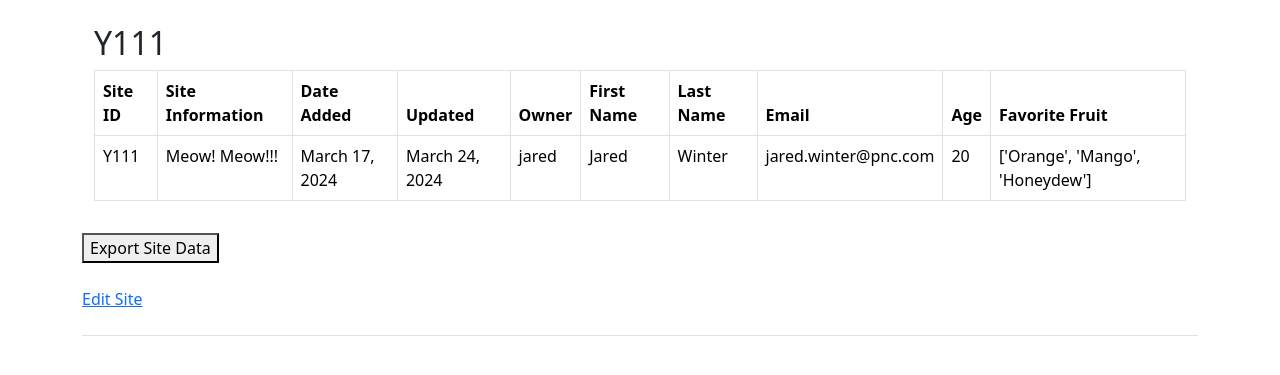
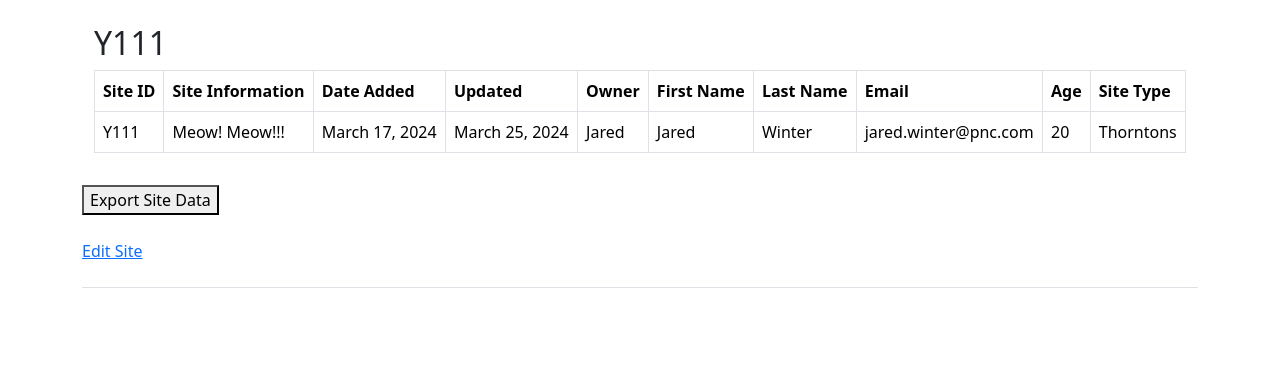
Before and after one commit to jwinternet/alpha_two, a Django app: page /sites/2/ in a window 1280 px wide. Shown: the part 58-433 px from the top of the page. Run offline with Django 5.2, Linux system fonts and the light colour scheme; a user stored in the database is signed in; data comes from the database, SQL or seed files in the repository; parts of the project's set-up code (start-up, migrations or seed data) failed here and were passed over; some libraries are stand-ins or nearby versions.

Commit message:
Fixed the issue where sites created by other users couldn't be seen by all users.

```diff
--- a/site_surveys/admin.py
+++ b/site_surveys/admin.py
@@ -6,7 +6,7 @@
 
 @admin.register(Site)
 class SiteAdmin(admin.ModelAdmin):
-    list_display = ("title", "slug", "owner", "text")
+    list_display = ("title", "site_type", "owner", "text")
     list_filter = ["date_added", "owner"]
     search_fields = ["title"]
     prepopulated_fields = {"slug": ("title",)}
--- a/site_surveys/forms.py
+++ b/site_surveys/forms.py
@@ -5,12 +5,6 @@
 
 
 INTEGER_CHOICES = [tuple([x, x]) for x in range(1, 99)]
-FRUIT_CHOICES = [
-    ("orange", "Oranges"),
-    ("cantaloupe", "Cantaloupes"),
-    ("mango", "Mangoes"),
-    ("honeydew", "Honeydews"),
-]
 
 
 class SiteForm(forms.ModelForm):
@@ -41,13 +35,12 @@
         label="Age: ",
         widget=forms.Select(choices=INTEGER_CHOICES)
     )
-    favorite_fruit = forms.MultipleChoiceField(
-        label="What is your favorite fruit?",
+    site_type = forms.CharField(
+        label="Site Type: ",
         required=False,
-        widget=forms.CheckboxSelectMultiple,
-        choices=FRUIT_CHOICES,
+        widget=forms.Select(choices=Site.SITE_TYPES),
     )
 
     class Meta:
         model = Site
-        fields = ["title", "text", "first_name", "last_name", "email", "age", "favorite_fruit"]
+        fields = ["title", "text", "first_name", "last_name", "email", "age", "site_type"]
--- a/site_surveys/models.py
+++ b/site_surveys/models.py
@@ -23,8 +23,17 @@
     last_name = models.CharField(max_length=100)
     email = models.EmailField()
     age = models.IntegerField()
-    favorite_fruit = models.CharField(max_length=100)
-
+    SITE_TYPES = [
+        ("Wawa", "Wawa"),
+        ("Sheetz", "Sheetz"),
+        ("Thorntons", "Thorntons"),
+        ("AT&T", "AT&T"),
+        ("Verizon", "Verizon")
+    ]
+    site_type = models.CharField(
+        choices=SITE_TYPES,
+        max_length=100
+    )
     tags = TaggableManager()
 
     class Meta:
--- a/site_surveys/templates/site_surveys/site.html
+++ b/site_surveys/templates/site_surveys/site.html
@@ -25,7 +25,7 @@
                   <th>Last Name</th>
                   <th>Email</th>
                   <th>Age</th>
-                  <th>Favorite Fruit</th>
+                  <th>Site Type</th>
                 </tr>
               </thead>
               <tbody>
@@ -39,7 +39,7 @@
                   <td>{{ site.last_name }}</td>
                   <td>{{ site.email }}</td>
                   <td>{{ site.age }}</td>
-                  <td>{{ site.favorite_fruit.title }}</td>
+                  <td>{{ site.site_type.title }}</td>
                 </tr>
               </tbody>
             </table>
--- a/site_surveys/views.py
+++ b/site_surveys/views.py
@@ -1,7 +1,7 @@
 #!/usr/bin/python3.12
 from django.shortcuts import render, redirect, get_object_or_404
 from django.contrib.auth.decorators import login_required
-from django.http import Http404, HttpResponse
+from django.http import HttpResponse
 from django.core.paginator import Paginator, EmptyPage, PageNotAnInteger
 
 import csv
@@ -18,10 +18,10 @@
 @login_required
 def sites(request):
     """Show all sites."""
-    sites = Site.objects.filter(owner=request.user).order_by("date_added")
+    sites = Site.objects.order_by("date_added")
 
     # Pagination with 3 posts per page
-    paginator = Paginator(sites, 10)
+    paginator = Paginator(sites, 5)
     page_number = request.GET.get("page", 1)
     try:
         site = paginator.page(page_number)
@@ -40,13 +40,10 @@
     """Show a single site and all of its notes."""
     try:
         # site = Site.objects.get(id=site_id)
-        site = get_object_or_404(
-            Site,
-            id=site_id
-        )
-        # Make sure the site belongs to the current user.
-        if site.owner != request.user:
-            raise Http404
+        site = get_object_or_404(Site, id=site_id)
+        # # Make sure the site belongs to the current user.
+        # if site.owner != request.user:
+        #     raise Http404
 
         context = {
             "site": site
@@ -80,10 +77,7 @@
 @login_required
 def edit_site(request, site_id):
     """Edit an existing site."""
-    site = get_object_or_404(
-        Site,
-        id=site_id
-    )
+    site = get_object_or_404(Site, id=site_id)
 
     if request.method != "POST":
         # No data submitted; create a blank form.
@@ -107,7 +101,7 @@
     export_sites = Site.objects.all()
 
     writer = csv.writer(response)
-    writer.writerow(["title", "text", "first_name", "last_name", "email", "age", "favorite_fruit"])
+    writer.writerow(["title", "text", "first_name", "last_name", "email", "age", "site_type"])
 
     for export_site in export_sites:
         writer.writerow([
@@ -117,7 +111,7 @@
             export_site.last_name,
             export_site.email,
             export_site.age,
-            export_site.favorite_fruit,
+            export_site.site_type,
         ])
     return response
 
@@ -126,13 +120,10 @@
 def export_site(request, site_id):
     response = HttpResponse(content_type='text/csv')
     response['Content-Disposition'] = 'attachment; filename="export_site.csv"'
-    export_site = get_object_or_404(
-        Site,
-        id=site_id
-    )
+    export_site = get_object_or_404(Site, id=site_id)
 
     writer = csv.writer(response)
-    writer.writerow(["title", "text", "first_name", "last_name", "email", "age", "favorite_fruit"])
+    writer.writerow(["title", "text", "first_name", "last_name", "email", "age", "site_type"])
 
     writer.writerow([
         export_site.title,
@@ -141,6 +132,6 @@
         export_site.last_name,
         export_site.email,
         export_site.age,
-        export_site.favorite_fruit,
+        export_site.site_type,
     ])
     return response
```
Also changed, not shown: db.sqlite3, site_surveys/migrations/0011_remove_site_favorite_fruit_site_site_type.py (added), site_surveys/migrations/0012_alter_site_site_type.py (added).
